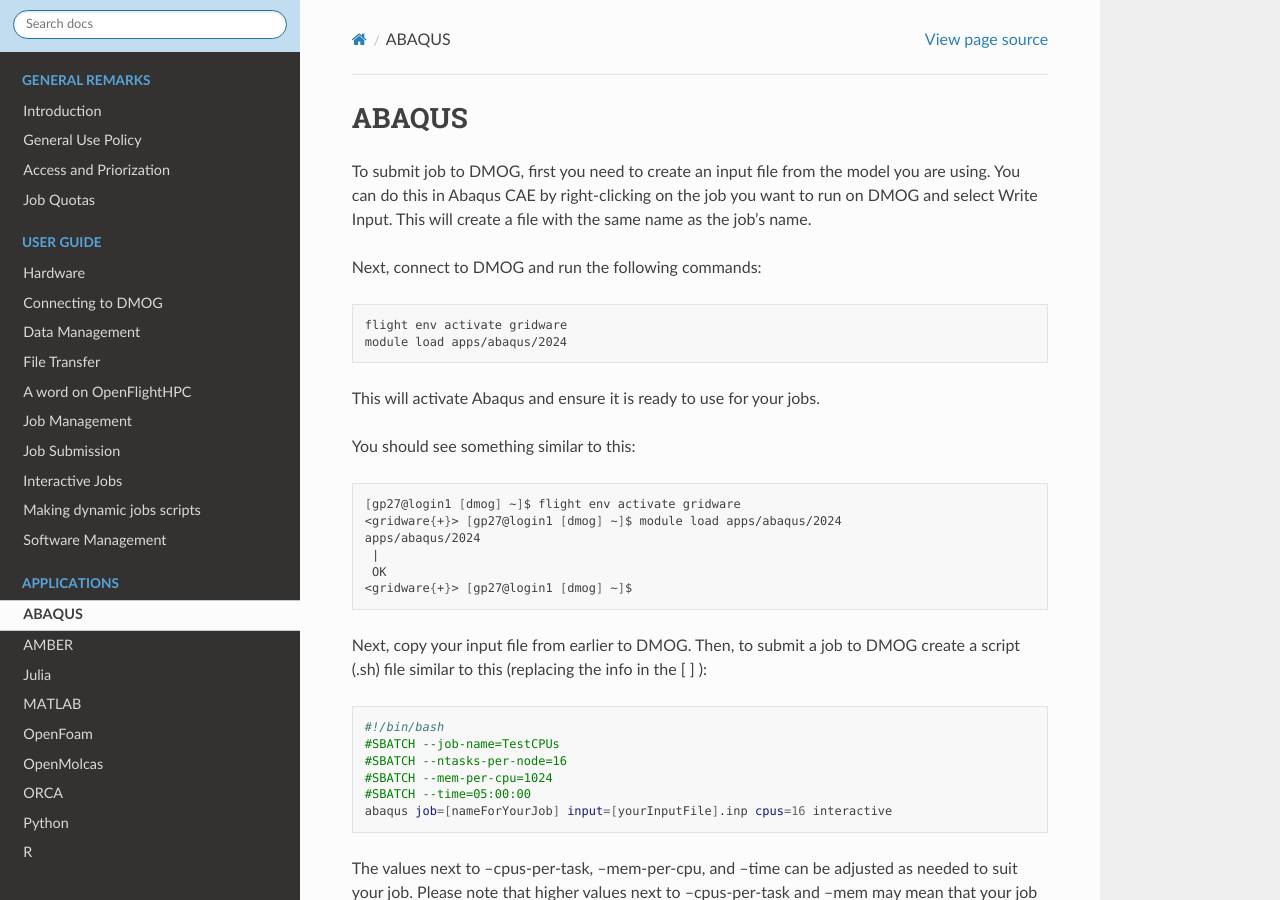
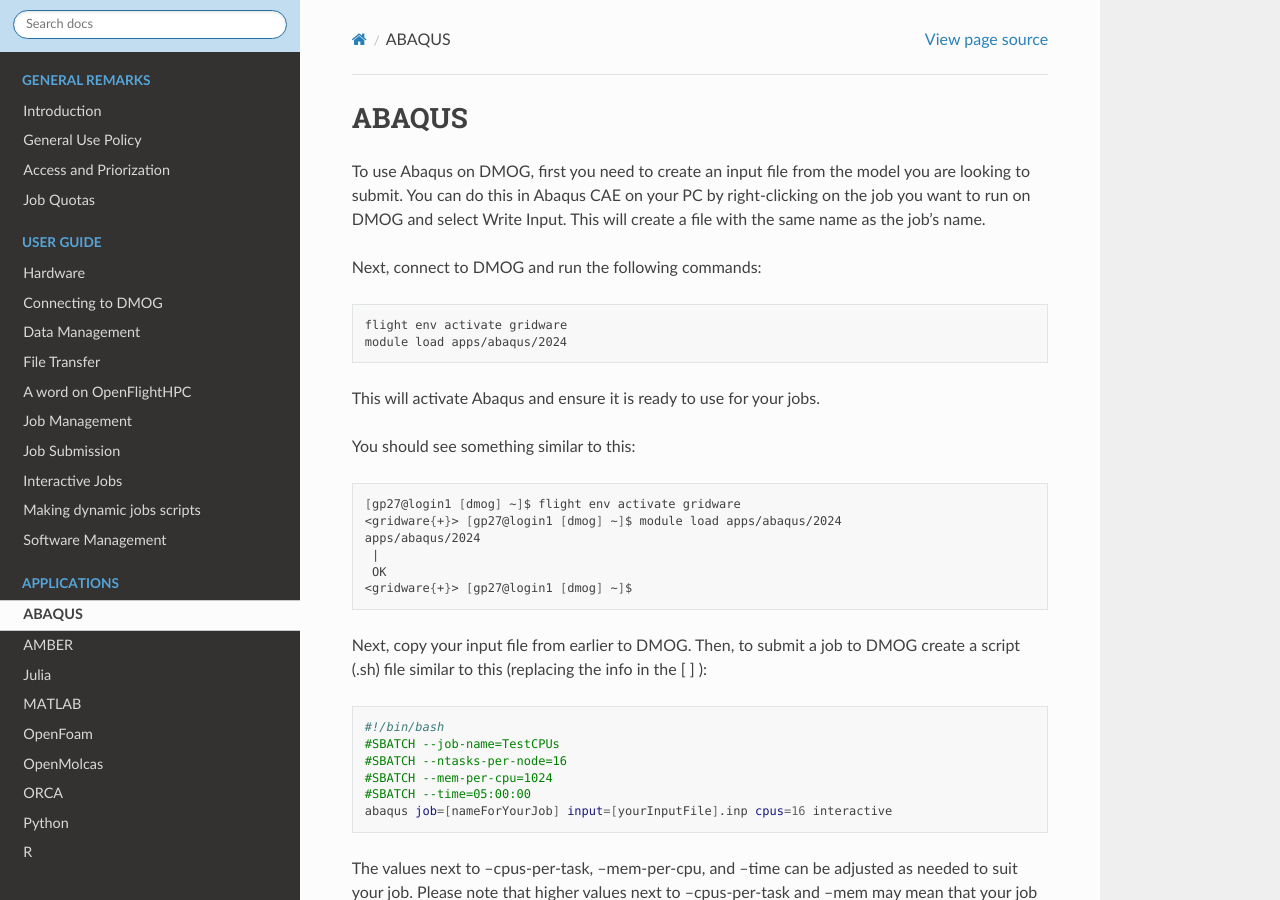
Before and after one commit to jm130/dmogdocs, a Sphinx documentation site: the page built from docs/source/applications/abaqus.rst, in a window 1280 px wide and 900 px high. Built offline with Sphinx 7.4.7 and the Read the Docs theme 2.0.0, drawn with Linux system fonts in a browser that asks for light colours.

Commit message:
Update abaqus.rst

```diff
--- a/docs/source/applications/abaqus.rst
+++ b/docs/source/applications/abaqus.rst
@@ -1,7 +1,7 @@
 ABAQUS
 ======
 
-To submit job to DMOG, first you need to create an input file from the model you are using. You can do this in Abaqus CAE by right-clicking on the job you want to run on DMOG and select Write Input. This will create a file with the same name as the job's name.
+To use Abaqus on DMOG, first you need to create an input file from the model you are looking to submit. You can do this in Abaqus CAE on your PC by right-clicking on the job you want to run on DMOG and select Write Input. This will create a file with the same name as the job's name.
 
 Next, connect to DMOG and run the following commands:
 
```
